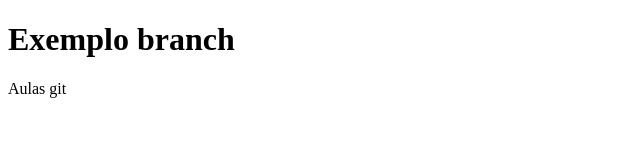
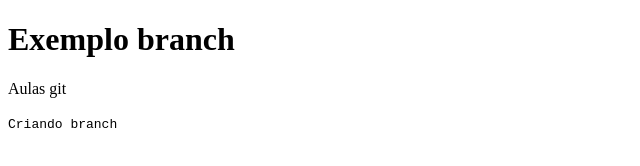
Before and after one commit to Vitoria-Farias/teste-git, a plain HTML site: page index.html in a window 1280 px wide. Shown: the full height of the page, 0-640 px from the left. Drawn offline with Linux system fonts and the light colour scheme.

Commit message:
test new

```diff
--- a/index.html
+++ b/index.html
@@ -8,5 +8,6 @@
 <body>
     <h1>Exemplo branch</h1>
     <p>Aulas git</p>
+    <code>Criando branch</code>
 </body>
 </html>
```
